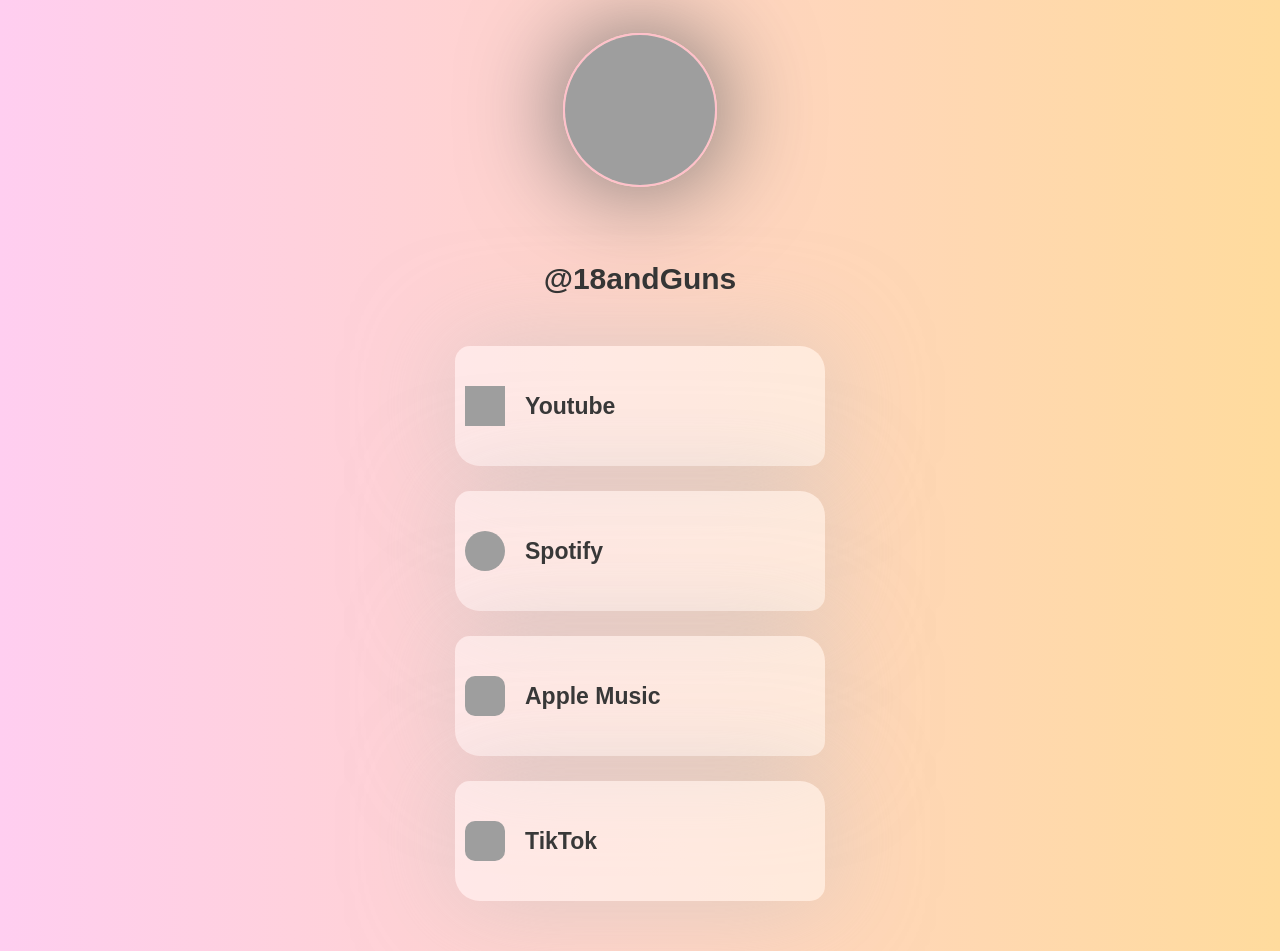
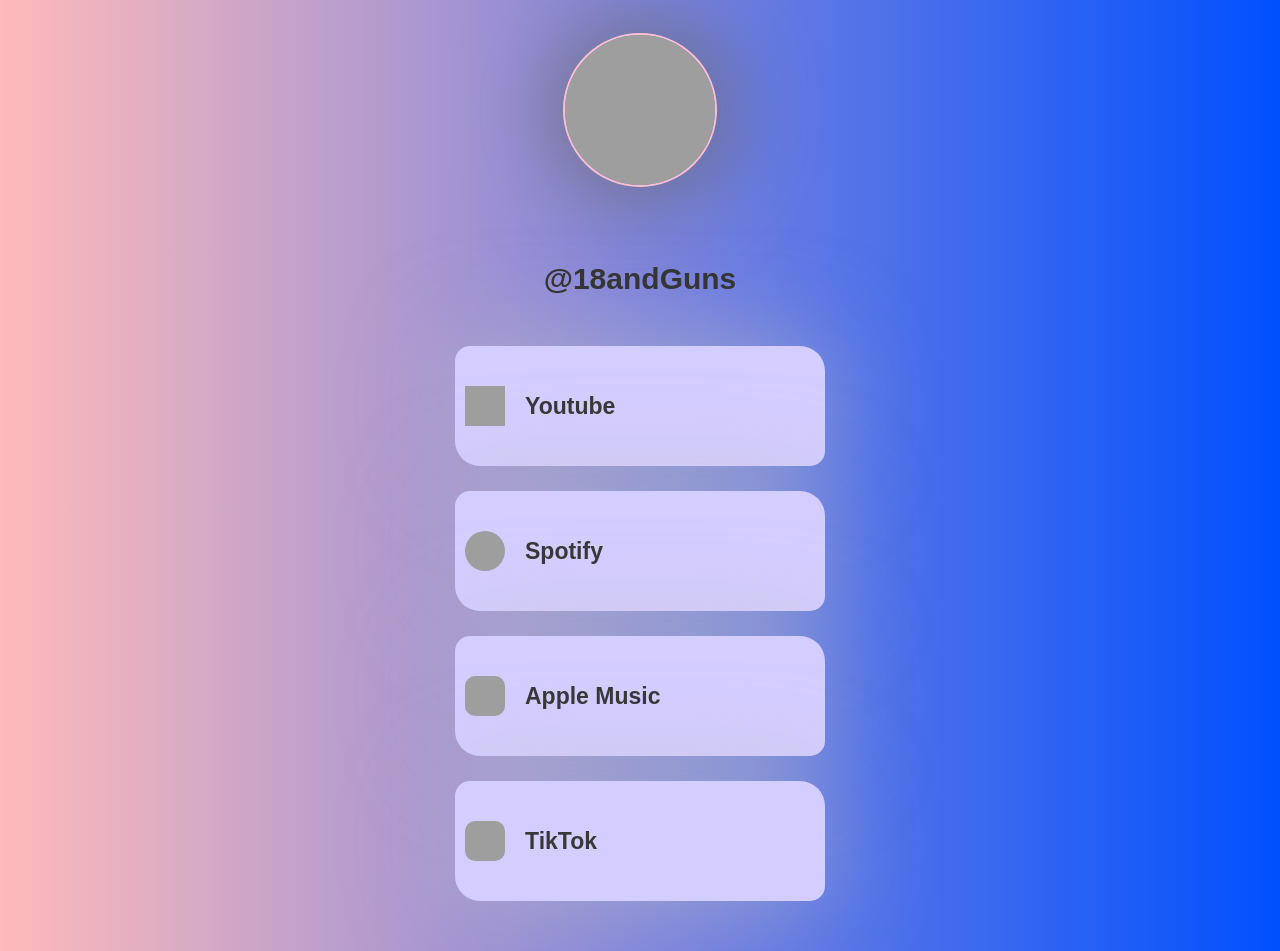
Before and after one commit to andrw-1869/18andguns, a plain HTML site: page index.html in a window 1280 px wide. Drawn offline with Linux system fonts and the light colour scheme; grey boxes are pictures that could not be loaded.

Commit message:
Add files via upload

```diff
--- a/index.css
+++ b/index.css
@@ -15,8 +15,8 @@
 }
 
 body {
-    background: rgb(255, 212, 198);
-    background: linear-gradient(90deg, rgba(255, 212, 198, 1) 0%, rgba(255, 206, 240, 1) 0%, rgba(255, 219, 157, 1) 100%);
+    background: rgb(255, 186, 186);
+    background: linear-gradient(90deg, rgba(255, 186, 186, 1) 0%, rgba(0, 80, 255, 1) 100%);
 }
 
 .heading {
@@ -50,17 +50,16 @@
     min-width: 350px;
     max-width: 350px;
     height: 100px;
-    background-color: rgba(255, 255, 255, 0.472);
+    background-color: rgb(212, 205, 255);
     border-radius: 15px 25px 15px 25px;
     box-shadow: 0px 0px 100px rgba(192, 192, 192, 0.546);
-    transition: ease;
+    transition: ease-in;
     transition-duration: .3s;
 }
 
 .item1:hover {
-    background: rgb(255, 255, 255);
-    background: linear-gradient(90deg, rgba(255, 255, 255, 1) 0%, rgba(191, 244, 255, 1) 100%);
-    transform: scale(1.009);
+    background-color: rgb(205, 197, 255);
+    transform: scale(1.03);
 }
 
 .link1 {
@@ -93,7 +92,7 @@
     min-width: 350px;
     max-width: 350px;
     height: 100px;
-    background-color: rgba(255, 255, 255, 0.472);
+    background-color: rgb(212, 205, 255);
     border-radius: 15px 25px 15px 25px;
     box-shadow: 0px 0px 100px rgba(192, 192, 192, 0.546);
     transition: ease;
@@ -101,9 +100,8 @@
 }
 
 .item2:hover {
-    background: rgb(255, 255, 255);
-    background: linear-gradient(90deg, rgba(255, 255, 255, 1) 0%, rgba(191, 244, 255, 1) 100%);
-    transform: scale(1.01);
+    background-color: rgb(205, 197, 255);
+    transform: scale(1.03);
 }
 
 .link2 {
@@ -136,7 +134,7 @@
     min-width: 350px;
     max-width: 350px;
     height: 100px;
-    background-color: rgba(255, 255, 255, 0.472);
+    background-color: rgb(212, 205, 255);
     border-radius: 15px 25px 15px 25px;
     box-shadow: 0px 0px 100px rgba(192, 192, 192, 0.546);
     transition: ease;
@@ -144,9 +142,8 @@
 }
 
 .item3:hover {
-    background: rgb(255, 255, 255);
-    background: linear-gradient(90deg, rgba(255, 255, 255, 1) 0%, rgba(191, 244, 255, 1) 100%);
-    transform: scale(1.01);
+    background-color: rgb(205, 197, 255);
+    transform: scale(1.03);
 }
 
 .link3 {
@@ -179,7 +176,7 @@
     min-width: 350px;
     max-width: 350px;
     height: 100px;
-    background-color: rgba(255, 255, 255, 0.472);
+    background-color: rgb(212, 205, 255);
     border-radius: 15px 25px 15px 25px;
     box-shadow: 0px 0px 100px rgba(192, 192, 192, 0.546);
     margin-bottom: 50px;
@@ -188,9 +185,8 @@
 }
 
 .item4:hover {
-    background: rgb(255, 255, 255);
-    background: linear-gradient(90deg, rgba(255, 255, 255, 1) 0%, rgba(191, 244, 255, 1) 100%);
-    transform: scale(1.01);
+    background-color: rgb(205, 197, 255);
+    transform: scale(1.03);
 }
 
 .link4 {
--- a/index.html
+++ b/index.html
@@ -21,50 +21,57 @@
         </div>
 
         <section class="links-main">
+            <a class="link1" href="https://youtube.com/@18andguns">
+                <div class="main-item1">
 
-            <div class="main-item1">
-                <a class="link1" href="https://youtube.com/@18andguns">
                     <div class="item1">
 
                         <img class="ytsvg" src="https://www.svgrepo.com/show/140440/youtube.svg" alt="">
                         <h3>Youtube</h3>
-                </a>
+
+
+
                     </div>
 
                 </div>
-            <div class="main-item2">
+            </a>
             <a class="link2"
                 href="https://open.spotify.com/intl-de/artist/7xaLu37BlZUpa8y2A0cjky?si=7c5Qnla0SRa7Imk_aEJ8Kg">
+                <div class="main-item2">
+
                     <div class="item2">
 
                         <img class="spotysvg" src="https://www.svgrepo.com/show/37155/spotify-logo.svg" alt="">
                         <h3>Spotify</h3>
+
+                    </div>
             </a>
             </div>
+            <a class="link3" href="https://music.apple.com/us/artist/18-and-guns/1503625613">
+                <div class="main-item3">
 
-            </div>
-            <div class="main-item3">
-                <a class="link3" href="https://music.apple.com/us/artist/18-and-guns/1503625613">
                     <div class="item3">
 
                         <img class="appleysvg"
                             src="https://upload.wikimedia.org/wikipedia/commons/thumb/b/b6/Cib-apple-music_%28CoreUI_Icons_v1.0.0%29.svg/2048px-Cib-apple-music_%28CoreUI_Icons_v1.0.0%29.svg.png"
                             alt="">
                         <h3>Apple Music</h3>
+
+                    </div>
             </a>
             </div>
+            <a class="link4" href="https://www.tiktok.com/@18andguns">
+                <div class="main-item4">
 
-            </div>
-            <div class="main-item4">
-                <a class="link4" href="https://www.tiktok.com/@18andguns">
                     <div class="item4">
 
                         <img class="tiktoksvg" src="https://www.svgrepo.com/show/333611/tiktok.svg" alt="">
                         <h3>TikTok</h3>
-                </a>
+
                     </div>
 
                 </div>
+            </a>
         </section>
 
     </section>
```
Lines whose indentation alone changed are shown as unchanged.
